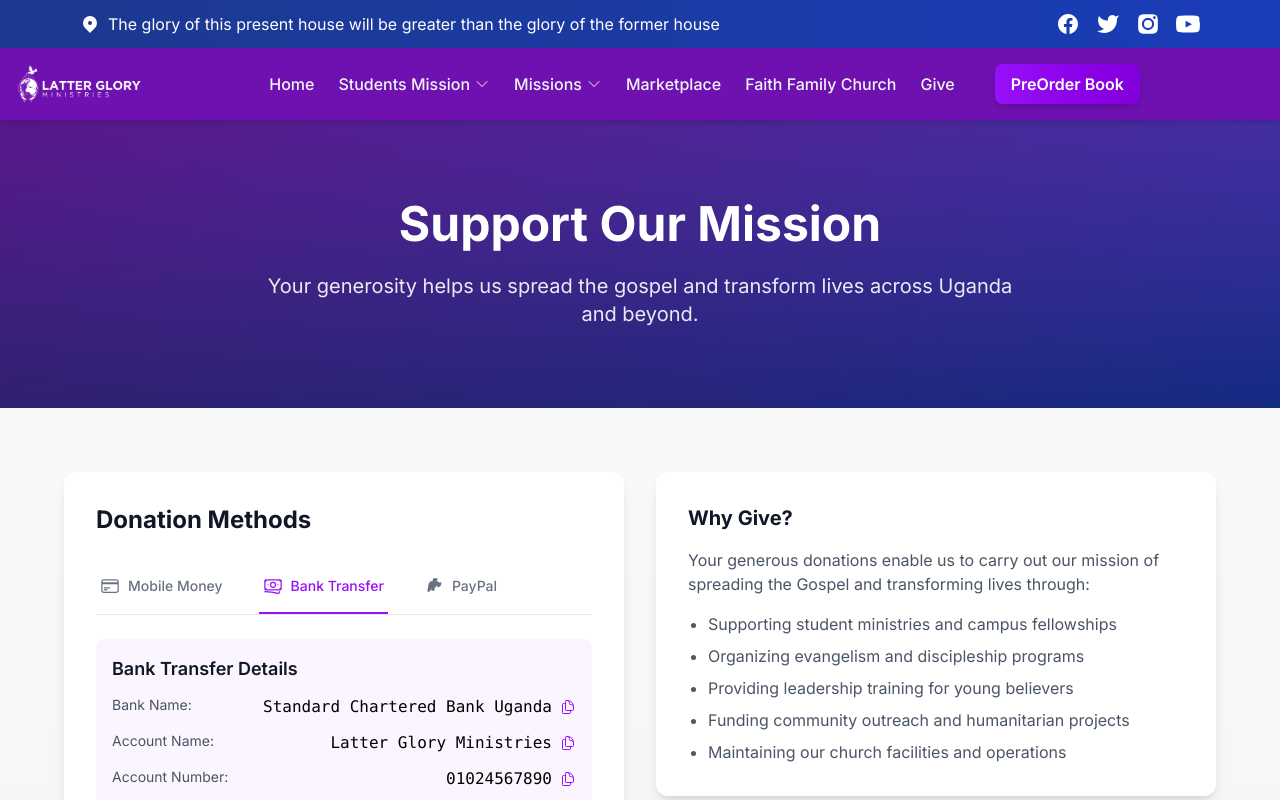
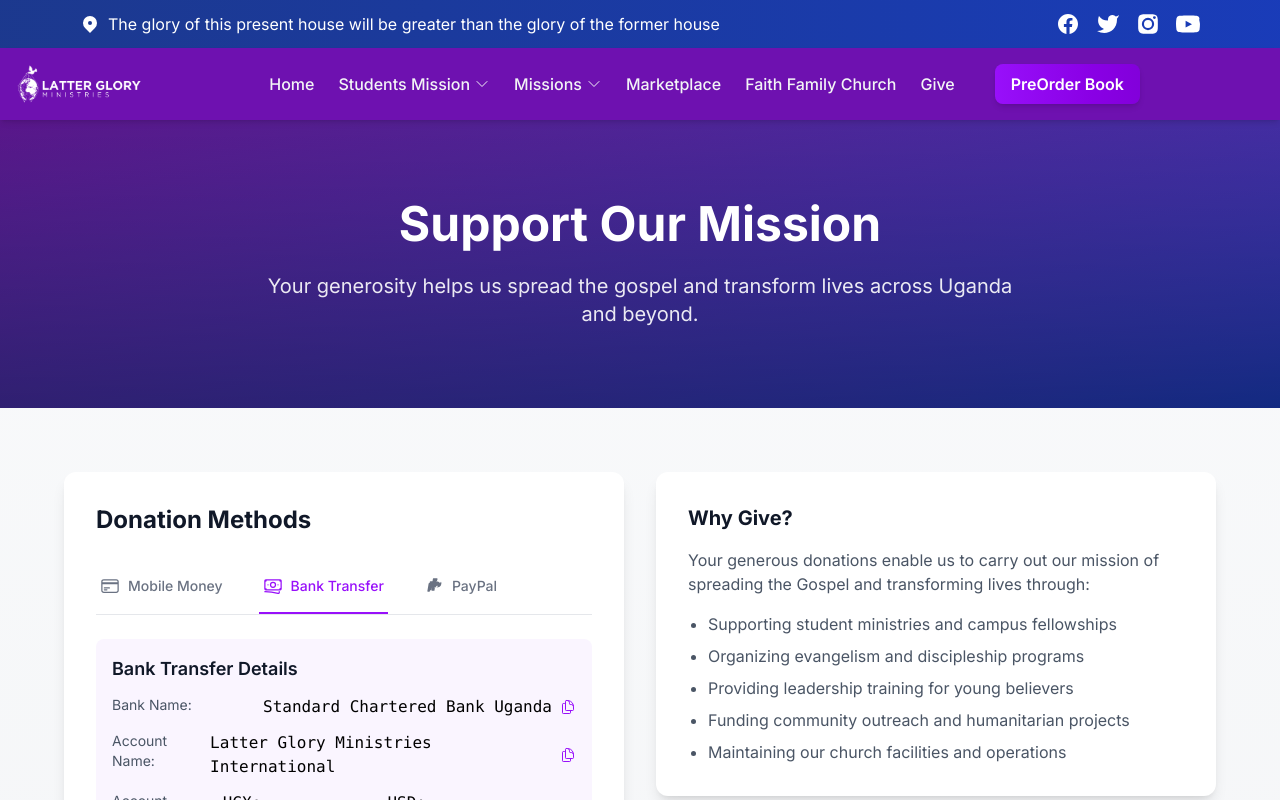
Before and after one commit to kevinjam/lgmWebsite, a Next.js app: page /donate in a window 1280 px wide. Both pictures are taken after a click on the button "Bank Transfer". Shown: the top 800 px of the page. Built offline with nearby package versions, Linux system fonts and the light colour scheme.

Commit message:
Update accounts number

```diff
--- a/src/app/donate/page.tsx
+++ b/src/app/donate/page.tsx
@@ -162,9 +162,9 @@ const DonatePage = () => {
                         <div className="flex justify-between">
                           <span className="text-sm text-gray-600">Account Name:</span>
                           <div className="flex items-center">
-                            <span className="font-mono font-medium">Latter Glory Ministries</span>
+                            <span className="font-mono font-medium">Latter Glory Ministries International</span>
                             <button
-                              onClick={() => copyToClipboard('Latter Glory Ministries', 'Account Name')}
+                              onClick={() => copyToClipboard('Latter Glory Ministries International', 'Account Name')}
                               className="ml-2 text-purple-600 hover:text-purple-800"
                             >
                               <DocumentDuplicateIcon className="w-4 h-4" />
@@ -174,9 +174,10 @@ const DonatePage = () => {
                         <div className="flex justify-between">
                           <span className="text-sm text-gray-600">Account Number:</span>
                           <div className="flex items-center">
-                            <span className="font-mono font-medium">01024567890</span>
+                            <span className="font-mono font-medium">UGX: 0152002456600</span>
+                            <span className="font-mono font-medium">USD: 8702802456600</span>
                             <button
-                              onClick={() => copyToClipboard('01024567890', 'Account Number')}
+                              onClick={() => copyToClipboard('0152002456600', 'Account Number')}
                               className="ml-2 text-purple-600 hover:text-purple-800"
                             >
                               <DocumentDuplicateIcon className="w-4 h-4" />
```
